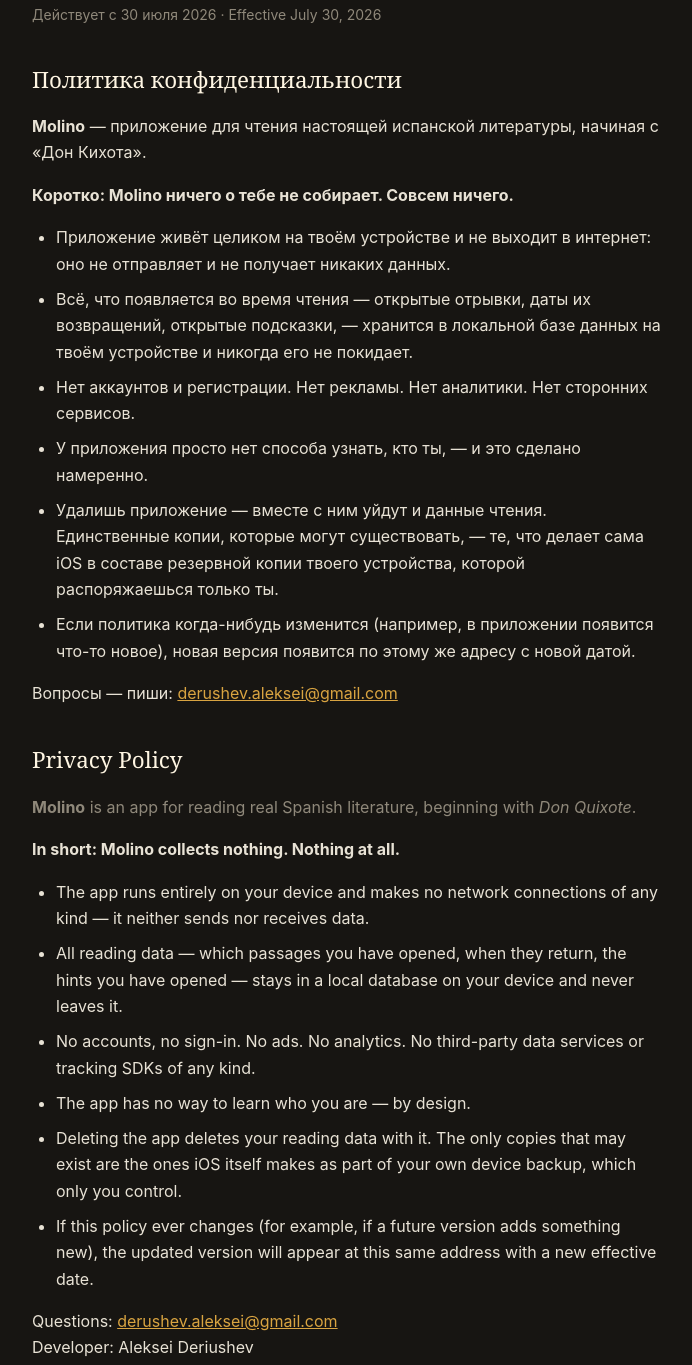
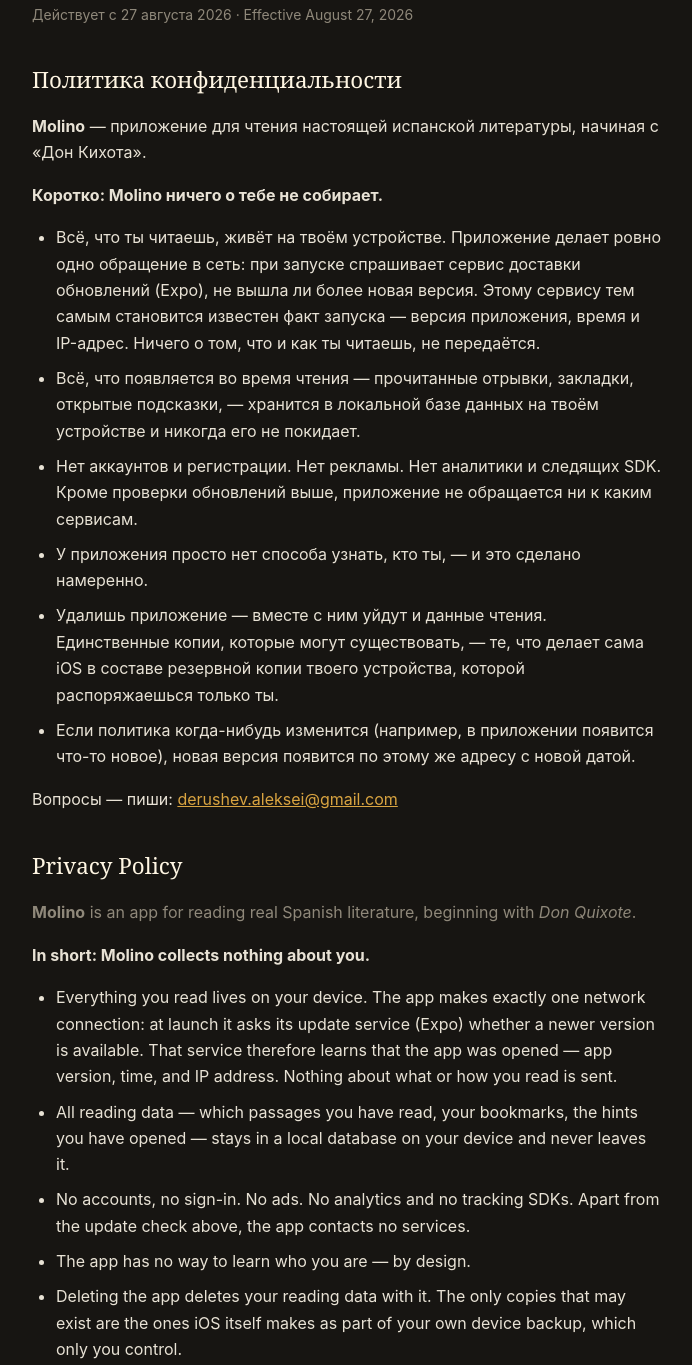
Before and after one commit to aderiushev/aderiushev.github.io, a website: page molino/privacy.html in a window 1280 px wide. Shown: the part 228-1593 px from the top of the page, without its empty margins (292-984 px from the left). Drawn offline with Linux system fonts and the light colour scheme.

Commit message:
molino: the privacy policy stops claiming the app never goes online
Molino gained OTA updates on 2026-08-25 (spec A25), which made three statements
on this page false. They were the strongest statements on it, which is exactly
why they had to go first.

«не выходит в интернет: оно не отправляет и не получает никаких данных» and its
English twin were simply untrue: at launch the app asks Expo's update service
whether a newer JS bundle exists. That service therefore learns the app was
opened — version, time, IP. Nothing about reading is sent, and the page now says
precisely that instead of overclaiming.

«Нет сторонних сервисов» / «no third-party data services» went the same way: the
update service is a third party. What survives, and is still true, is that there
are no analytics and no tracking SDKs.

Also drops «даты их возвращений» / «when they return» — the returning-passage
schedule was retired by A22, so the page was describing a mechanic the app no
longer has, in the middle of a list about what it stores.

The headline keeps its claim but loses its intensifier: Molino still collects
nothing about you; «Совсем ничего» is a promise a network call complicates.

Effective date moved to 27 August 2026, as the page itself promises happens.

```diff
--- a/molino/privacy.html
+++ b/molino/privacy.html
@@ -30,18 +30,18 @@
 
     <div class="legal-content">
         <h1>Политика конфиденциальности · Privacy Policy</h1>
-        <p class="last-updated">Действует с 30 июля 2026 · Effective July 30, 2026</p>
+        <p class="last-updated">Действует с 27 августа 2026 · Effective August 27, 2026</p>
 
         <h2>Политика конфиденциальности</h2>
 
         <p><strong>Molino</strong> — приложение для чтения настоящей испанской литературы, начиная с «Дон Кихота».</p>
 
-        <p><strong>Коротко: Molino ничего о тебе не собирает. Совсем ничего.</strong></p>
+        <p><strong>Коротко: Molino ничего о тебе не собирает.</strong></p>
 
         <ul>
-            <li>Приложение живёт целиком на твоём устройстве и не выходит в интернет: оно не отправляет и не получает никаких данных.</li>
-            <li>Всё, что появляется во время чтения — открытые отрывки, даты их возвращений, открытые подсказки, — хранится в локальной базе данных на твоём устройстве и никогда его не покидает.</li>
-            <li>Нет аккаунтов и регистрации. Нет рекламы. Нет аналитики. Нет сторонних сервисов.</li>
+            <li>Всё, что ты читаешь, живёт на твоём устройстве. Приложение делает ровно одно обращение в сеть: при запуске спрашивает сервис доставки обновлений (Expo), не вышла ли более новая версия. Этому сервису тем самым становится известен факт запуска — версия приложения, время и IP-адрес. Ничего о том, что и как ты читаешь, не передаётся.</li>
+            <li>Всё, что появляется во время чтения — прочитанные отрывки, закладки, открытые подсказки, — хранится в локальной базе данных на твоём устройстве и никогда его не покидает.</li>
+            <li>Нет аккаунтов и регистрации. Нет рекламы. Нет аналитики и следящих SDK. Кроме проверки обновлений выше, приложение не обращается ни к каким сервисам.</li>
             <li>У приложения просто нет способа узнать, кто ты, — и это сделано намеренно.</li>
             <li>Удалишь приложение — вместе с ним уйдут и данные чтения. Единственные копии, которые могут существовать, — те, что делает сама iOS в составе резервной копии твоего устройства, которой распоряжаешься только ты.</li>
             <li>Если политика когда-нибудь изменится (например, в приложении появится что-то новое), новая версия появится по этому же адресу с новой датой.</li>
@@ -53,12 +53,12 @@
 
         <p class="muted" lang="en"><strong>Molino</strong> is an app for reading real Spanish literature, beginning with <em>Don Quixote</em>.</p>
 
-        <p lang="en"><strong>In short: Molino collects nothing. Nothing at all.</strong></p>
+        <p lang="en"><strong>In short: Molino collects nothing about you.</strong></p>
 
         <ul lang="en">
-            <li>The app runs entirely on your device and makes no network connections of any kind — it neither sends nor receives data.</li>
-            <li>All reading data — which passages you have opened, when they return, the hints you have opened — stays in a local database on your device and never leaves it.</li>
-            <li>No accounts, no sign-in. No ads. No analytics. No third-party data services or tracking SDKs of any kind.</li>
+            <li>Everything you read lives on your device. The app makes exactly one network connection: at launch it asks its update service (Expo) whether a newer version is available. That service therefore learns that the app was opened — app version, time, and IP address. Nothing about what or how you read is sent.</li>
+            <li>All reading data — which passages you have read, your bookmarks, the hints you have opened — stays in a local database on your device and never leaves it.</li>
+            <li>No accounts, no sign-in. No ads. No analytics and no tracking SDKs. Apart from the update check above, the app contacts no services.</li>
             <li>The app has no way to learn who you are — by design.</li>
             <li>Deleting the app deletes your reading data with it. The only copies that may exist are the ones iOS itself makes as part of your own device backup, which only you control.</li>
             <li>If this policy ever changes (for example, if a future version adds something new), the updated version will appear at this same address with a new effective date.</li>
```
